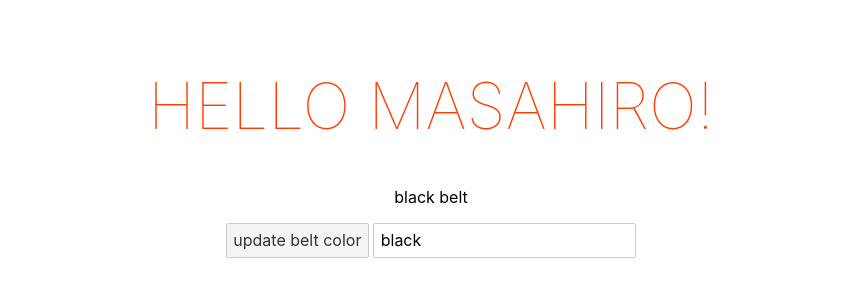
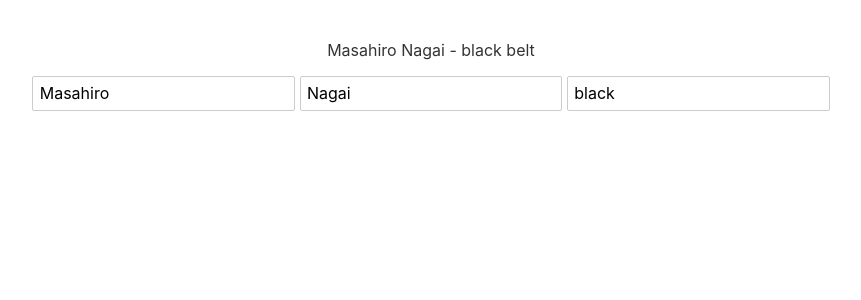
Before and after one commit to masahiro-nagai/svelte_myproject, a Svelte app: page / in a window 1280 px wide. Shown: the top 300 px of the page, without its empty margins (209-1070 px from the left). Built offline with nearby package versions, Linux system fonts and the light colour scheme.

Commit message:
reactive

```diff
--- a/src/App.svelte
+++ b/src/App.svelte
@@ -1,6 +1,9 @@
 <script>
-	let name = "Masahiro";
+	let firstName = "Masahiro";
+	let lastName = "Nagai";
 	let beltColor = "black";
+
+	$: fullName = `${firstName} ${lastName} `
 
 	const handleClick = () =>{
 		beltColor = "orange";
@@ -12,10 +15,9 @@
 </script>
 
 <main>
-	<h1>Hello {name}!</h1>
-	<p style="color: {beltColor}">{beltColor} belt</p>
-	<button on:click={handleClick}>update belt color</button>
-	<!-- <input type="text" on:input={handleInput} value={beltColor}> -->
+	<p> {fullName} - {beltColor} belt</p>
+	<input type="text" bind:value={firstName}>
+	<input type="text" bind:value={lastName}>
 	<input type="text" bind:value={beltColor}>
 </main>
 
```
